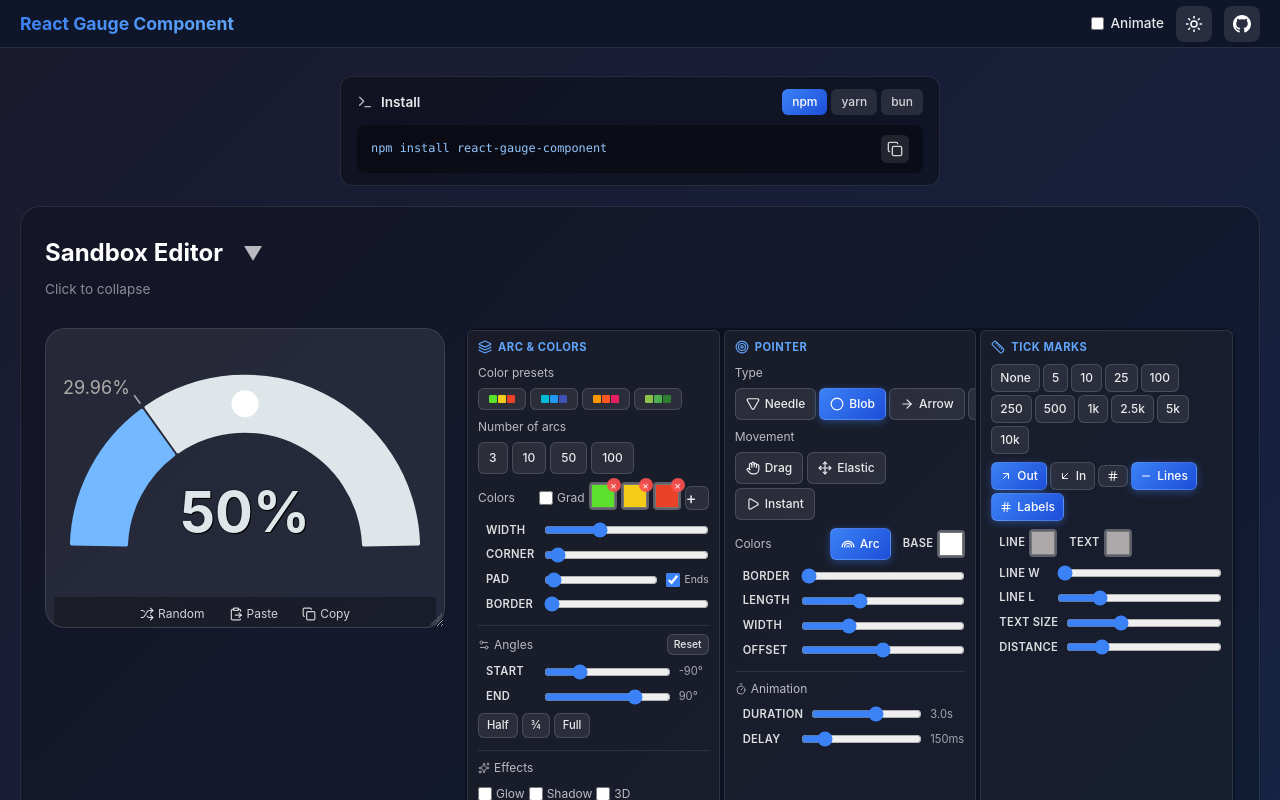
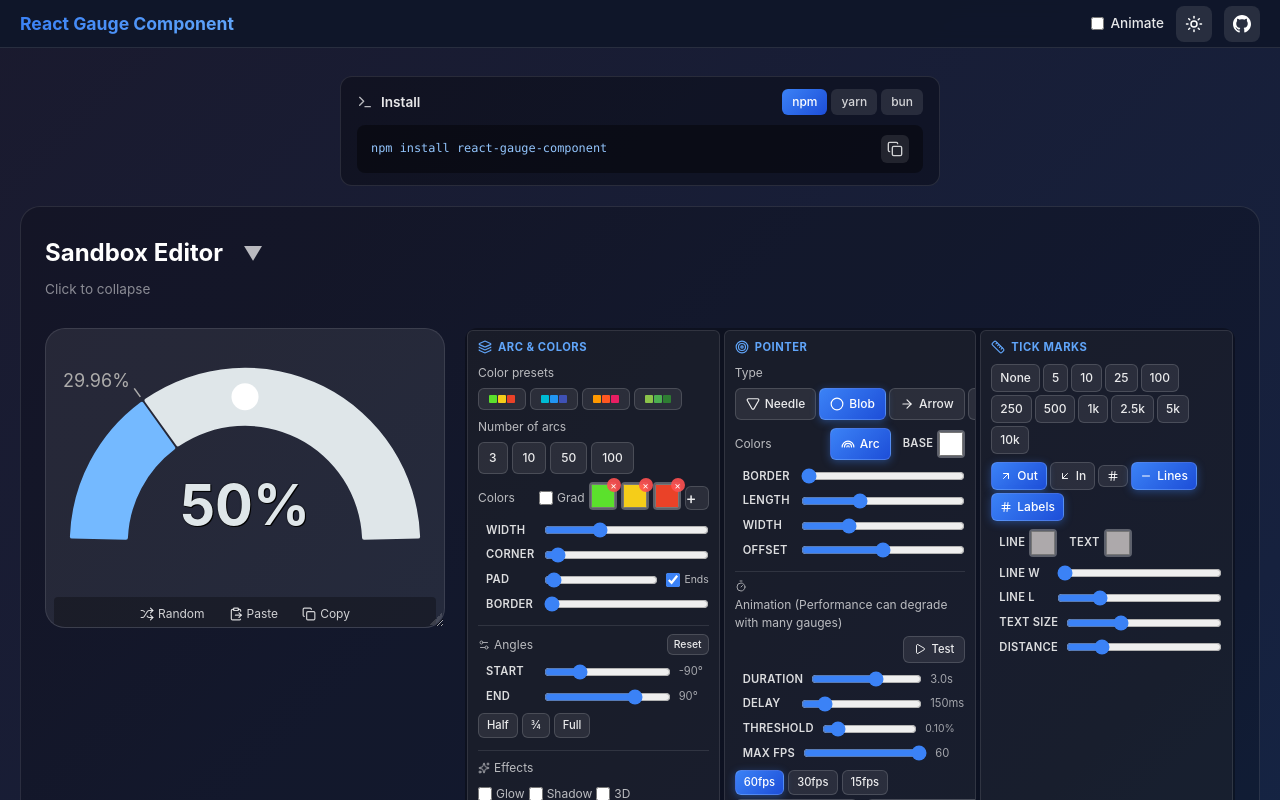
Before and after one commit to antoniolago/react-gauge-component, a React (Create React App) app: page / in a window 1280 px wide. Shown: the top 800 px of the page. Built offline with nearby package versions, Linux system fonts and the light colour scheme.

Commit message:
Fix pointer flickering

```diff
--- a/src/TestComponent/GaugeGallery/components/SandboxEditor.tsx
+++ b/src/TestComponent/GaugeGallery/components/SandboxEditor.tsx
@@ -349,6 +349,7 @@
               onAlignChange={setGaugeAlign}
               interactionEnabled={interactionEnabled}
               onInteractionChange={setInteractionEnabled}
+              onForceRemount={() => setKey(k => k + 1)}
             />
           </div>
         </div>
--- a/src/TestComponent/GaugeGallery/components/SandboxToolbar.tsx
+++ b/src/TestComponent/GaugeGallery/components/SandboxToolbar.tsx
@@ -83,6 +83,7 @@
   onInteractionChange: (enabled: boolean) => void;
   onSizeChange: (width: string, height: string) => void;
   onAlignChange: (align: 'left' | 'center' | 'right') => void;
+  onForceRemount?: () => void;
 }
 
 export const SandboxToolbar: React.FC<SandboxToolbarProps> = ({
@@ -99,6 +100,7 @@
   onAlignChange,
   interactionEnabled,
   onInteractionChange,
+  onForceRemount,
 }) => {
   const cfg = config as any;
   const [isMobile, setIsMobile] = useState(window.innerWidth < 768);
@@ -440,34 +442,7 @@
                 </button>
                 </div>
               </div>
-              <div style={{ display: 'flex', justifyContent: 'space-between', alignItems: 'center', flexWrap: 'wrap', gap: '6px' }}>
-                <span style={{ fontSize: '0.75rem', color: 'rgba(255,255,255,0.7)' }}>Movement</span>
-                <div style={{ display: 'flex', gap: '4px', alignItems: 'center', flexWrap: 'wrap' }}>
-                <button onClick={() => onInteractionChange(!interactionEnabled)}
-                  style={{ ...styles.toolBtn, padding: '6px 10px', ...(interactionEnabled ? styles.toolBtnActive : {}) }}
-                  title="Drag" type="button">
-                  <Hand size={14} /><span>Drag</span>
-                </button>
-                {interactionEnabled && (
-                  <label style={styles.inlineLabel} title="Hide grab handle circle at pointer tip">
-                    <input type="checkbox" checked={cfg?.pointer?.hideGrabHandle || false}
-                      onChange={(e) => onConfigChange({ ...config, pointer: { ...cfg?.pointer, hideGrabHandle: e.target.checked } })}
-                      style={styles.inlineCheckbox} />
-                    No circle
-                  </label>
-                )}
-                <button onClick={() => onConfigChange({ ...config, pointer: { ...cfg?.pointer, elastic: !cfg?.pointer?.elastic } })}
-                  style={{ ...styles.toolBtn, padding: '6px 10px', ...(cfg?.pointer?.elastic ? styles.toolBtnActive : {}) }}
-                  title="Elastic" type="button">
-                  <Move size={14} /><span>Elastic</span>
-                </button>
-                <button onClick={() => onConfigChange({ ...config, pointer: { ...cfg?.pointer, animationDelay: cfg?.pointer?.animationDelay === 0 ? 200 : 0 } })}
-                  style={{ ...styles.toolBtn, padding: '6px 10px', ...(cfg?.pointer?.animationDelay === 0 ? styles.toolBtnActive : {}) }}
-                  title="Instant" type="button">
-                  <Play size={14} /><span>Instant</span>
-                </button>
-                </div>
-              </div>
+
               <div style={{ display: 'flex', justifyContent: 'space-between', alignItems: 'center', flexWrap: 'wrap', gap: '6px' }}>
                 <span style={{ fontSize: '0.75rem', color: 'rgba(255,255,255,0.7)' }}>Colors</span>
                 <div style={{ display: 'flex', gap: '4px', alignItems: 'center', flexWrap: 'wrap' }}>
@@ -533,7 +508,27 @@
               )}
               <div style={{ display: 'flex', gap: '4px', alignItems: 'center', flexWrap: 'wrap', borderTop: '1px solid rgba(255,255,255,0.1)', paddingTop: '8px', marginTop: '4px' }}>
                 <Timer size={12} style={{ opacity: 0.6 }} />
-                <span style={{ fontSize: '0.75rem', opacity: 0.7 }}>Animation</span>
+                <span style={{ fontSize: '0.75rem', opacity: 0.7 }}>Animation (Performance can degrade with many gauges)</span>
+                <button
+                  onClick={() => {
+                    const currentValue = value;
+                    const minValue = cfg?.minValue ?? 0;
+                    // Force remount to get a clean animation without flickering
+                    onValueChange(minValue);
+                    if (onForceRemount) {
+                      onForceRemount();
+                      // After remount, set the target value to trigger animation
+                      setTimeout(() => onValueChange(currentValue), 100);
+                    } else {
+                      setTimeout(() => onValueChange(currentValue), 50);
+                    }
+                  }}
+                  style={{ ...styles.toolBtn, padding: '4px 10px', marginLeft: 'auto', fontSize: '0.7rem' }}
+                  type="button"
+                  title="Replay animation from minimum value (clean remount)"
+                >
+                  <Play size={12} /> Test
+                </button>
               </div>
               <div style={{ display: 'flex', gap: '8px', alignItems: 'center', width: '100%' }}>
                 <span style={{ ...styles.sliderLabel, minWidth: '50px' }}>Duration</span>
@@ -548,6 +543,70 @@
                   onChange={(e) => onConfigChange({ ...config, pointer: { ...cfg?.pointer, animationDelay: Number(e.target.value) } })}
                   style={{ ...styles.slider, flex: 1 }} title="Animation delay (ms)" />
                 <span style={{ fontSize: '0.7rem', opacity: 0.6, minWidth: '35px' }}>{cfg?.pointer?.animationDelay ?? 100}ms</span>
+              </div>
+              <div style={{ display: 'flex', gap: '8px', alignItems: 'center', width: '100%' }}>
+                <span style={{ ...styles.sliderLabel, minWidth: '50px' }}>Threshold</span>
+                <input type="range" min="0.0001" max="0.01" step="0.0005" value={cfg?.pointer?.animationThreshold ?? 0.001}
+                  onChange={(e) => onConfigChange({ ...config, pointer: { ...cfg?.pointer, animationThreshold: Number(e.target.value) } })}
+                  style={{ ...styles.slider, flex: 1 }} title="Animation update threshold (higher = fewer updates, less smooth)" />
+                <span style={{ fontSize: '0.65rem', opacity: 0.6, minWidth: '40px' }}>{((cfg?.pointer?.animationThreshold ?? 0.001) * 100).toFixed(2)}%</span>
+              </div>
+               {/* Performance Controls */}
+              <div style={{ display: 'flex', gap: '8px', alignItems: 'center', width: '100%' }}>
+                <span style={{ ...styles.sliderLabel, minWidth: '50px' }}>Max FPS</span>
+                <input type="range" min="10" max="60" step="5" value={cfg?.pointer?.maxFps ?? 60}
+                  onChange={(e) => onConfigChange({ ...config, pointer: { ...cfg?.pointer, maxFps: Number(e.target.value) } })}
+                  style={{ ...styles.slider, flex: 1 }} title="Maximum frames per second (lower = less GPU load)" />
+                <span style={{ fontSize: '0.7rem', opacity: 0.6, minWidth: '30px' }}>{cfg?.pointer?.maxFps ?? 60}</span>
+              </div>
+
+
+               <div style={{ display: 'flex', justifyContent: 'space-between', alignItems: 'center', flexWrap: 'wrap', gap: '6px' }}>
+                <div style={{ display: 'flex', gap: '4px', alignItems: 'center', flexWrap: 'wrap' }}>
+                  <div style={{ display: 'flex', gap: '4px', flexWrap: 'wrap' }}>
+                <button onClick={() => onConfigChange({ ...config, pointer: { ...cfg?.pointer, maxFps: 60 } })}
+                  style={{ ...styles.toolBtn, padding: '3px 8px', fontSize: '0.7rem', ...(cfg?.pointer?.maxFps === 60 || cfg?.pointer?.maxFps === undefined ? styles.toolBtnActive : {}) }}
+                  type="button" title="60 FPS - Smooth (default)">
+                  60fps
+                </button>
+                <button onClick={() => onConfigChange({ ...config, pointer: { ...cfg?.pointer, maxFps: 30 } })}
+                  style={{ ...styles.toolBtn, padding: '3px 8px', fontSize: '0.7rem', ...(cfg?.pointer?.maxFps === 30 ? styles.toolBtnActive : {}) }}
+                  type="button" title="30 FPS - Balanced performance">
+                  30fps
+                </button>
+                <button onClick={() => onConfigChange({ ...config, pointer: { ...cfg?.pointer, maxFps: 15 } })}
+                  style={{ ...styles.toolBtn, padding: '3px 8px', fontSize: '0.7rem', ...(cfg?.pointer?.maxFps === 15 ? styles.toolBtnActive : {}) }}
+                  type="button" title="15 FPS - Low power mode for mobile">
+                  15fps
+                </button>
+              </div>
+              <div style={{ display: 'flex', gap: '8px', alignItems: 'center', width: '100%' }}>
+
+                <button onClick={() => onInteractionChange(!interactionEnabled)}
+                  style={{ ...styles.toolBtn, padding: '6px 10px', ...(interactionEnabled ? styles.toolBtnActive : {}) }}
+                  title="Drag" type="button">
+                  <Hand size={14} /><span>Drag and drop</span>
+                </button>
+                {interactionEnabled && (
+                  <label style={styles.inlineLabel} title="Hide grab handle circle at pointer tip">
+                    <input type="checkbox" checked={cfg?.pointer?.hideGrabHandle || false}
+                      onChange={(e) => onConfigChange({ ...config, pointer: { ...cfg?.pointer, hideGrabHandle: e.target.checked } })}
+                      style={styles.inlineCheckbox} />
+                    No circle
+                  </label>
+                )}
+                <button onClick={() => onConfigChange({ ...config, pointer: { ...cfg?.pointer, elastic: !cfg?.pointer?.elastic } })}
+                  style={{ ...styles.toolBtn, padding: '6px 10px', ...(cfg?.pointer?.elastic ? styles.toolBtnActive : {}) }}
+                  title="Elastic" type="button">
+                  <Move size={14} /><span>Elastic movement</span>
+                </button>
+                <button onClick={() => onConfigChange({ ...config, pointer: { ...cfg?.pointer, animationDelay: cfg?.pointer?.animationDelay === 0 ? 200 : 0 } })}
+                  style={{ ...styles.toolBtn, padding: '6px 10px', ...(cfg?.pointer?.animationDelay === 0 ? styles.toolBtnActive : {}) }}
+                  title="Instant" type="button">
+                  <Play size={14} /><span>Instant movement</span>
+                </button>
+              </div>
+                </div>
               </div>
             </div>
           </CollapsibleGroup>
--- a/src/lib/GaugeComponent/hooks/pointer.ts
+++ b/src/lib/GaugeComponent/hooks/pointer.ts
@@ -123,7 +123,8 @@
 
     // Use currentPercent when reinitializing due to config changes (not value changes)
     // This prevents the pointer from jumping from old value to new value
-    const startPercent = useCurrentPercent ? currentPercent : (prevPercent || currentPercent);
+    // Note: Use nullish coalescing (??) instead of || to handle prevPercent=0 correctly
+    const startPercent = useCurrentPercent ? currentPercent : (prevPercent ?? 0);
 
     if(shouldDrawPath){
         gauge.pointer.current.context.pathStr = calculatePointerPath(gauge, startPercent);
```
